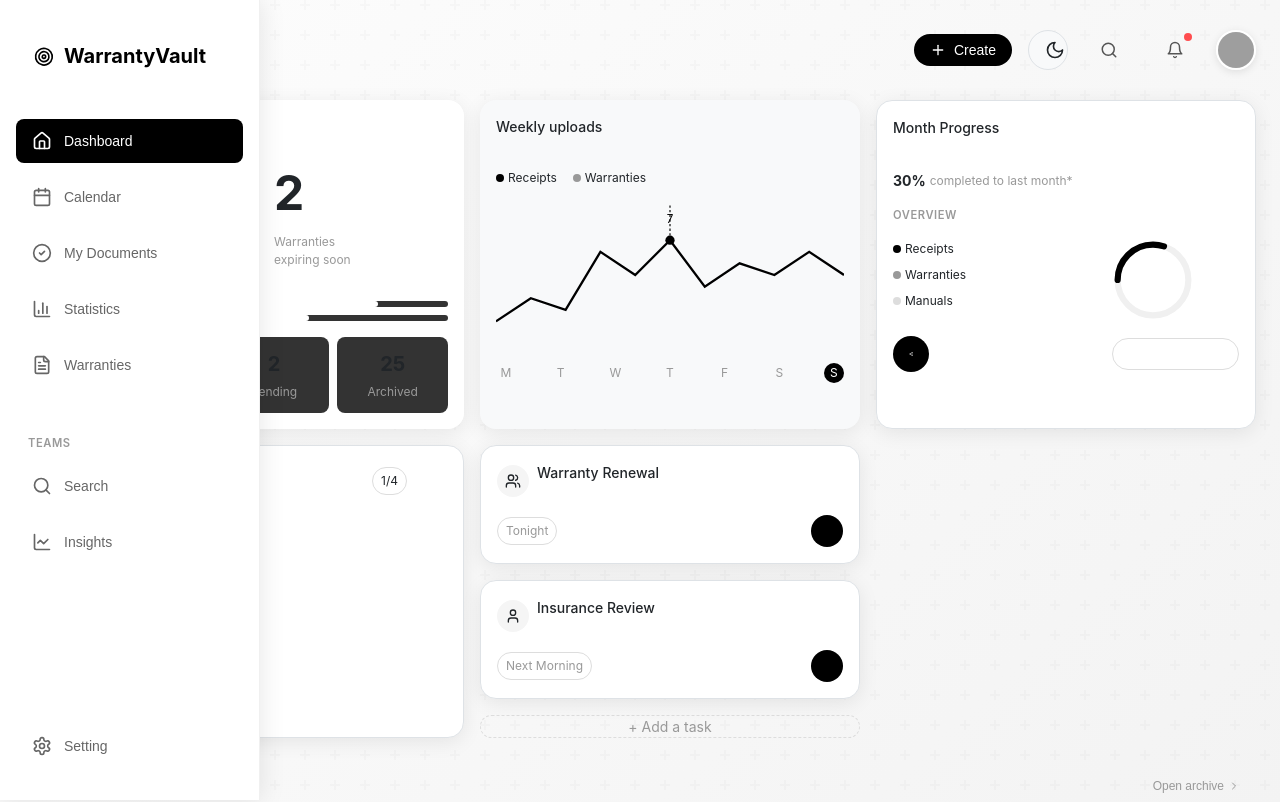
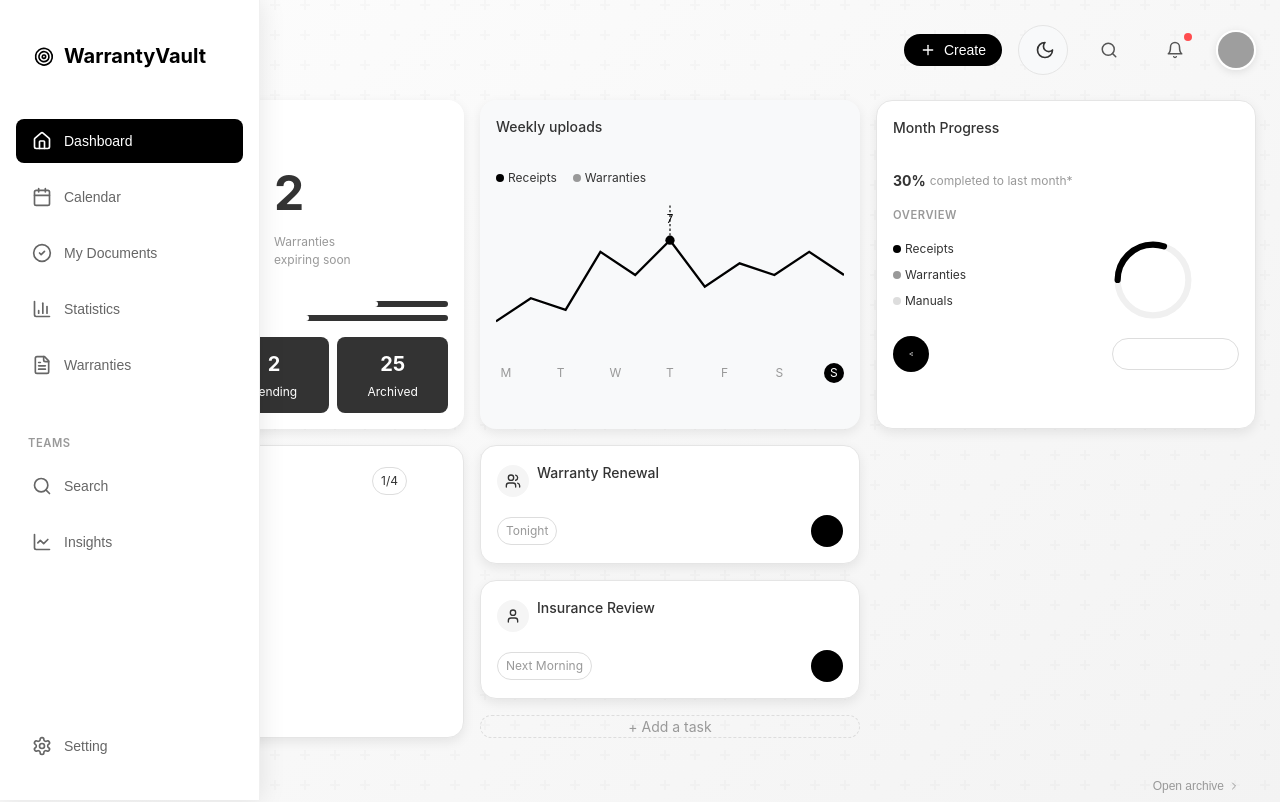
Before and after one commit to dasgajraj/Warranty, a Next.js app in the folder frontend/: page / in a window 1280 px wide. Shown: the top 802 px of the page. Built offline with nearby package versions, Linux system fonts and the light colour scheme; grey boxes are pictures that could not be loaded.

Commit message:
Stylinging Minor Changes

```diff
--- a/frontend/src/app/Dashboard.module.css
+++ b/frontend/src/app/Dashboard.module.css
@@ -328,6 +328,7 @@
 }
 
 .statBoxIcon {
+  color: #ffff;
   width: 20px;
   height: 20px;
   margin: 0 auto 0.25rem;
@@ -337,11 +338,12 @@
   font-size: 1.25rem;
   font-weight: 700;
   margin-bottom: 0.25rem;
+  color: #ffffff;
 }
 
 .statBoxLabel {
   font-size: 0.75rem;
-  color: #999;
+  color: #ffffff;
 }
 
 .chartLegend {
--- a/frontend/src/app/calendar/Calendar.module.css
+++ b/frontend/src/app/calendar/Calendar.module.css
@@ -1,3 +1,49 @@
+/* Calendar Module CSS with Light/Dark Theme Support */
+:root {
+  /* Light mode variables */
+  --background: #ffffff;
+  --card-background: #ffffff;
+  --text-color: #333333;
+  --text-secondary: #666666;
+  --text-muted: #888888;
+  --border-color: #e5e5e5;
+  --hover-color: #f5f5f5;
+  --card-shadow: 0 4px 12px rgba(0, 0, 0, 0.08);
+  --dot-purchase: #4a6cf7;
+  --dot-warranty: #ff6b6b;
+  --dot-manual: #22c55e;
+  --overlay-bg: rgba(0, 0, 0, 0.5);
+  --event-purchase-bg: rgba(74, 108, 247, 0.1);
+  --event-purchase-text: #4a6cf7;
+  --event-warranty-bg: rgba(255, 107, 107, 0.1);
+  --event-warranty-text: #ff6b6b;
+  --today-bg: #181e1f;
+  --selected-bg: rgba(74, 108, 247, 0.15);
+  --selected-border: #4a6cf7;
+}
+
+.dark {
+  /* Dark mode variables */
+  --background: #121212;
+  --card-background: #1e1e1e;
+  --text-color: #e5e5e5;
+  --text-secondary: #b0b0b0;
+  --text-muted: #888888;
+  --border-color: #333333;
+  --hover-color: #2a2a2a;
+  --card-shadow: 0 4px 12px rgba(0, 0, 0, 0.3);
+  --dot-purchase: #4a6cf7;
+  --dot-warranty: #ff6b6b;
+  --dot-manual: #22c55e;
+  --overlay-bg: rgba(0, 0, 0, 0.7);
+  --event-purchase-bg: rgba(74, 108, 247, 0.2);
+  --event-purchase-text: #6b8aff;
+  --event-warranty-bg: rgba(255, 107, 107, 0.2);
+  --event-warranty-text: #ff8a8a;
+  --selected-bg: rgba(74, 108, 247, 0.25);
+  --selected-border: #6b8aff;
+}
+
 /* Calendar Popup Styles */
 .calendarOverlay {
   position: fixed;
@@ -5,7 +51,7 @@
   left: 0;
   right: 0;
   bottom: 0;
-  background-color: rgba(0, 0, 0, 0.5);
+  background-color: var(--overlay-bg);
   display: flex;
   justify-content: center;
   align-items: center;
@@ -23,6 +69,7 @@
   padding: 20px;
   position: relative;
   animation: fadeIn 0.2s ease-out;
+  border: 1px solid var(--border-color);
 }
 
 @keyframes fadeIn {
@@ -74,7 +121,7 @@
 .closeButton {
   background: none;
   border: none;
-  color: #555;
+  color: var(--text-secondary);
   cursor: pointer;
   width: 32px;
   height: 32px;
@@ -89,7 +136,7 @@
 }
 
 .closeButton:hover {
-  background-color: #f0f0f0;
+  background-color: var(--hover-color);
 }
 
 .calendarGrid {
@@ -101,7 +148,7 @@
   grid-template-columns: repeat(7, 1fr);
   text-align: center;
   font-weight: 500;
-  color: #555;
+  color: var(--text-secondary);
   margin-bottom: 10px;
 }
 
@@ -136,13 +183,13 @@
 }
 
 .today {
-  background-color: #f0f0f0;
   font-weight: 600;
+  border-color: var(--text-secondary);
 }
 
 .selected {
-  background-color: #f0f0f0;
-  border-color: #ddd;
+  background-color: var(--selected-bg);
+  border-color: var(--selected-border);
 }
 
 .dayNumber {
@@ -164,24 +211,28 @@
 }
 
 .purchaseDot {
-  background-color: #4a6cf7;
+  background-color: var(--dot-purchase);
 }
 
 .warrantyDot {
-  background-color: #ff6b6b;
+  background-color: var(--dot-warranty);
+}
+
+.manualDot {
+  background-color: var(--dot-manual);
 }
 
 .eventsList {
   margin-top: 20px;
   padding-top: 15px;
-  border-top: 1px solid #eee;
+  border-top: 1px solid var(--border-color);
 }
 
 .eventsTitle {
   font-size: 16px;
   font-weight: 600;
   margin: 0 0 15px 0;
-  color: #333;
+  color: var(--text-color);
 }
 
 .events {
@@ -194,9 +245,10 @@
   display: flex;
   align-items: center;
   padding: 10px;
-  background-color: #f9f9f9;
+  background-color: var(--hover-color);
   border-radius: 8px;
   margin-bottom: 8px;
+  border: 1px solid var(--border-color);
 }
 
 .eventType {
@@ -209,25 +261,71 @@
 }
 
 .purchaseType {
-  background-color: rgba(74, 108, 247, 0.1);
-  color: #4a6cf7;
+  background-color: var(--event-purchase-bg);
+  color: var(--event-purchase-text);
 }
 
 .warrantyType {
-  background-color: rgba(255, 107, 107, 0.1);
-  color: #ff6b6b;
+  background-color: var(--event-warranty-bg);
+  color: var(--event-warranty-text);
 }
 
 .eventTitle {
   font-weight: 500;
-  color: #333;
+  color: var(--text-color);
 }
 
 .noEvents {
-  color: #888;
+  color: var(--text-muted);
   text-align: center;
   padding: 15px 0;
   font-size: 14px;
+}
+
+/* Month selector styles */
+.monthSelector {
+  display: flex;
+  align-items: center;
+  justify-content: space-between;
+  margin-bottom: 15px;
+}
+
+.monthYear {
+  font-size: 16px;
+  font-weight: 600;
+  color: var(--text-color);
+}
+
+/* Year selector dropdown */
+.yearSelector {
+  background-color: var(--card-background);
+  border: 1px solid var(--border-color);
+  color: var(--text-color);
+  padding: 6px 10px;
+  border-radius: 6px;
+  font-size: 14px;
+  cursor: pointer;
+}
+
+.yearSelector:focus {
+  outline: none;
+  border-color: var(--selected-border);
+}
+
+/* Today button */
+.todayButton {
+  background-color: var(--card-background);
+  border: 1px solid var(--border-color);
+  color: var(--text-color);
+  padding: 6px 12px;
+  border-radius: 6px;
+  font-size: 14px;
+  cursor: pointer;
+  transition: all 0.2s ease;
+}
+
+.todayButton:hover {
+  background-color: var(--hover-color);
 }
 
 /* Responsive styles */
--- a/frontend/src/app/components/animated-theme-toggle.module.css
+++ b/frontend/src/app/components/animated-theme-toggle.module.css
@@ -6,8 +6,8 @@
     color: var(--text-color);
     border: 1px solid var(--border-color);
     border-radius: 9999px;
-    width: 40px;
-    height: 40px;
+    width: 50px;
+    height: 50px;
     cursor: pointer;
     position: relative;
     overflow: hidden;
```
